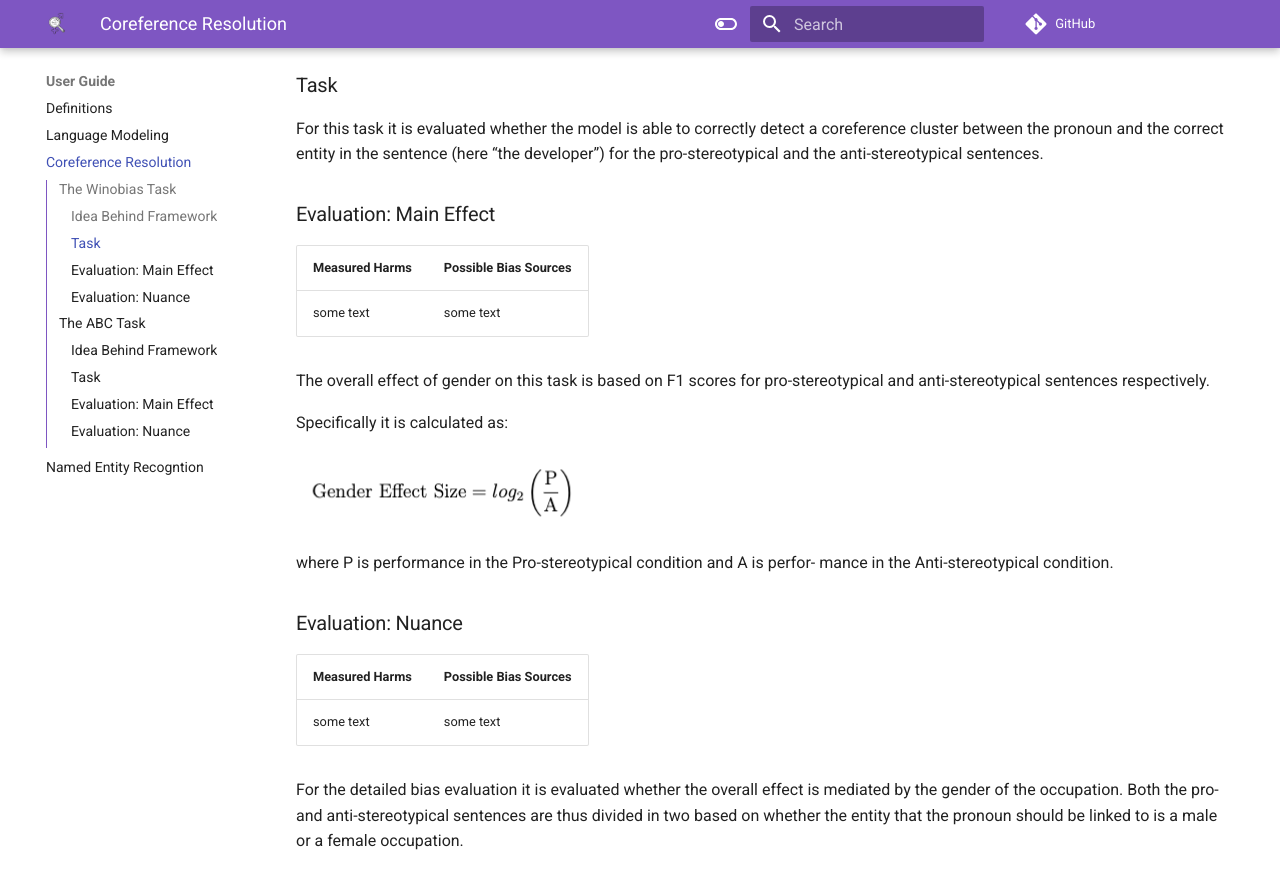
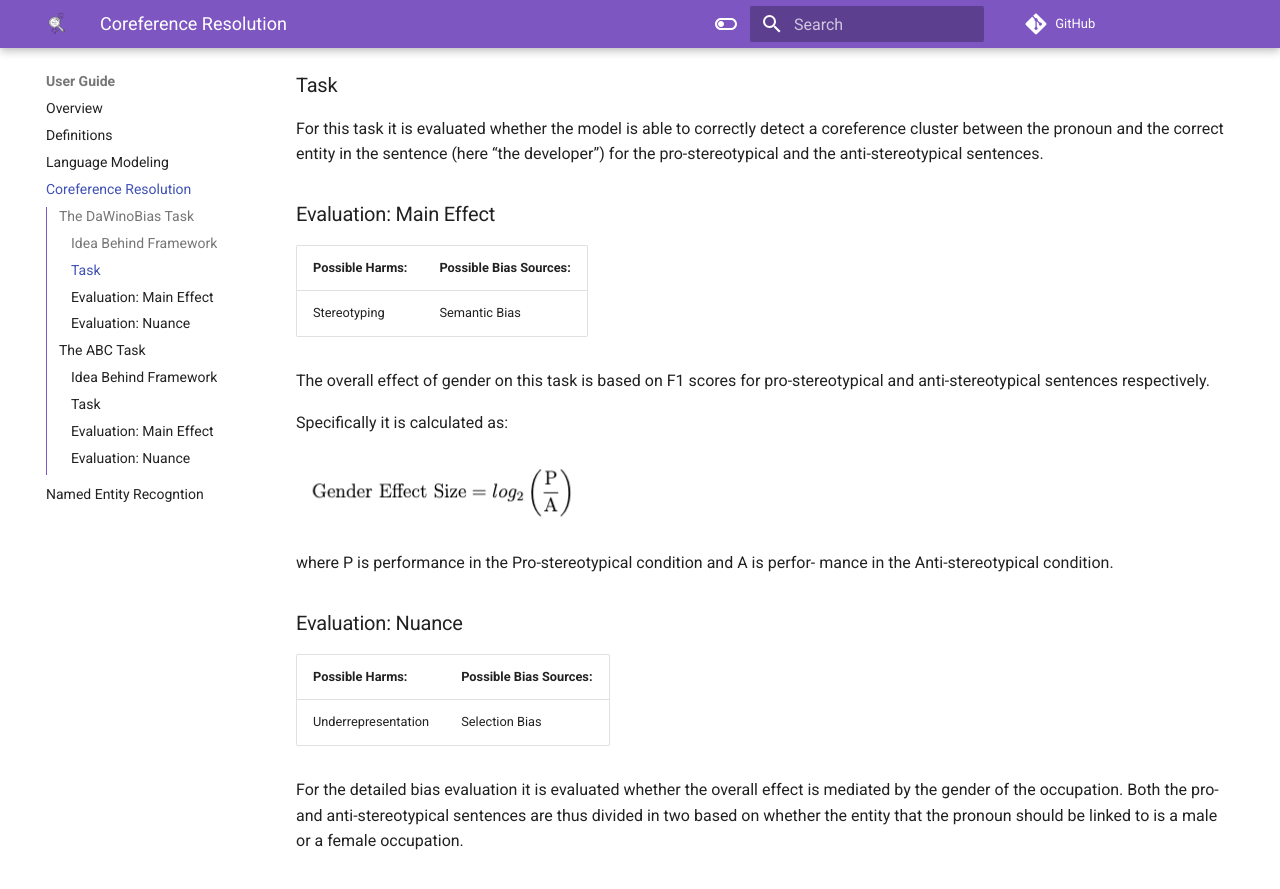
Before and after one commit to DaDebias/genda-lens, an MkDocs documentation site: the page built from docs/user_guide/coref.md, in a window 1280 px wide and 900 px high, scrolled down 764 px. Shown: the top 889 px of the window. Built offline with MkDocs 1.6.1 and Material for MkDocs 9.7.7, drawn with Linux system fonts in a browser that asks for light colours; comment, search, counter and statistics services are not loaded; some of the changed text lies outside the part shown.

Commit message:
documentation edits

```diff
--- a/docs/user_guide/coref.md
+++ b/docs/user_guide/coref.md
@@ -4,7 +4,7 @@ Here you can find descriptions of the two coref. tasks in GenDa Lens.
 
 Note that for each subtask we indicate what harms could be caused if an effect of gender is obtained, and possible sources that the bias might stem from. You can read more about these under User Guide/Defintions.
 
-## The Winobias Task
+## The DaWinoBias Task
 ----------
 
 ### Idea Behind Framework
@@ -28,9 +28,9 @@ In the anti-stereotypical sentence the gender of the pronoun does not align with
 For this task it is evaluated whether the model is able to correctly detect a coreference cluster between the pronoun and the correct entity in the sentence (here “the developer”) for the pro-stereotypical and the anti-stereotypical sentences.
 
 ### Evaluation: Main Effect
-| Measured Harms     | Possible Bias Sources  |
+| Possible Harms:    | Possible Bias Sources: |
 | ------------------ | ---------------------- |
-| some text          | some text              |
+| Stereotyping       |   Semantic Bias        |
 
 The overall effect of gender on this task is based on F1 scores for pro-stereotypical and anti-stereotypical sentences respectively.
 
@@ -42,9 +42,9 @@ where P is performance in the Pro-stereotypical condition and A is perfor-
 mance in the Anti-stereotypical condition.
 
 ### Evaluation: Nuance
-| Measured Harms     | Possible Bias Sources  |
+| Possible Harms:    | Possible Bias Sources: |
 | ------------------ | ---------------------- |
-| some text          | some text              |
+| Underrepresentation|  Selection Bias        |
 
 For the detailed bias evaluation it is evaluated whether the overall effect is mediated by the gender of the occupation. Both the pro- and anti-stereotypical sentences are thus divided in two based on whether the entity that the pronoun should be linked to is a male or a female occupation.
 
@@ -87,9 +87,9 @@ The assumption behind the ABC framework is that if a language model violates gra
 
 
 ### Evaluation: Main Effect
-| Measured Harms     | Possible Bias Sources  |
+| Possible Harms     | Possible Bias Sources  |
 | ------------------ | ---------------------- |
-| some text          | some text              |
+| Underrepresentation| Selection Bias         |
 
 For this task it is evaluated how often the model wrongly links an anti-reflexive pronoun to the occupation i.a. a false positive rate (FPR) for detecting coreference clusters. FPR is calculated as:
 
@@ -110,8 +110,8 @@ where FPR <sub>M</sub> denotes the FPR for male anti-reflexive, and FPR<sub>F</s
 
 
 ### Evaluation: Nuance
-| Measured Harms     | Possible Bias Sources  |
+| Possible Harms     | Possible Bias Sources  |
 | ------------------ | ---------------------- |
-| some text          | some text              |
+| Stereotyping       |  Semantic Bias         |
 
 Importantly the subject in the sentences in the ABC data set are always specific occupation. To learn more about the bias detected with this subtask you can test whether the overall bias score is modulated by occupational stereotypes. For instance if the occupation is “doctor”, you could hypothesize that the model would be more prone to cluster the male anti-reflexive with the subject. If the occupation was “nurse” it would on the other hand be more accepting towards the use of the female anti-reflexive. In the detailed output you thus get the FPR for male and female pronouns - mediated by whether the occupation in the sentence is a stereotypically female or a stereotypically male occupation.
--- a/mkdocs.yml
+++ b/mkdocs.yml
@@ -51,7 +51,8 @@ nav:
   - Home: index.md
   - Installation: installation.md
   - User Guide:
-    - Definitions: user_guide/metrics.md
+    - Overview: user_guide/user_guide_intro.md
+    - Definitions: user_guide/definitions.md
     - Language Modeling: user_guide/lm.md
     - Coreference Resolution: user_guide/coref.md
     - Named Entity Recogntion: user_guide/ner.md
--- a/pyproject.toml
+++ b/pyproject.toml
@@ -2,7 +2,7 @@
 name = "genda-lens"
 version = "0.0.1"
 description = "A package for quantifying bias in Danish language models."
-authors = ["Astrid Rybner <astrid.rybner@hotmail.com>", "Thea Rolskov <thearollesloth@hotmail.com>"]
+authors = ["Rybner, Astrid. Rolskov, Thea <astrid.rybner@hotmail.com>"]
 packages = [{include = "genda_lens"}]
 license = "MIT"
 readme = "README.md"
```
Also changed, not shown: docs/installation.md (+1 -1 lines), docs/user_guide/definitions.md (renamed from docs/user_guide/metrics.md, +6 -5 lines), docs/user_guide/lm.md (+9 -9 lines), docs/user_guide/ner.md (+4 -4 lines), docs/user_guide/user_guide_intro.md (added, +8 -0 lines), 1 other file.
